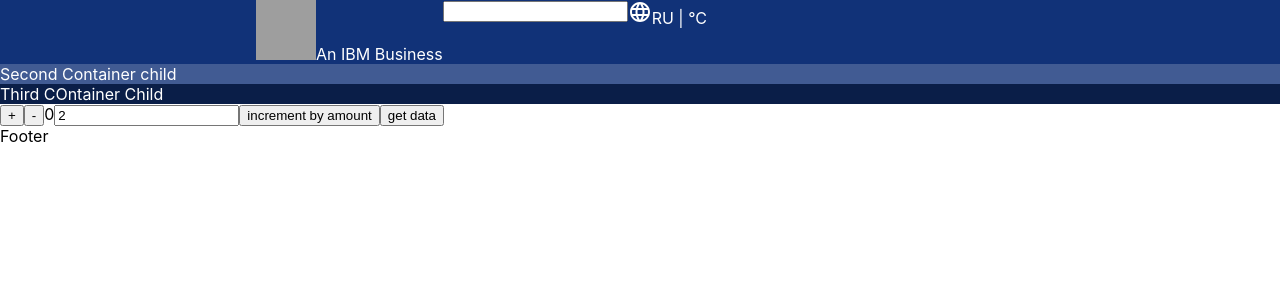
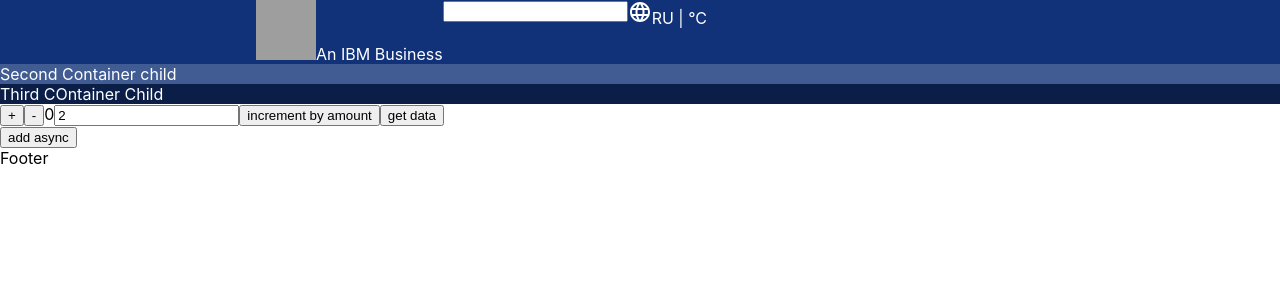
Before and after one commit to Nicelx/weather-app, a React (Create React App) app: page / in a window 1280 px wide. Shown: the top 300 px of the page. Built offline with nearby package versions, Linux system fonts and the light colour scheme; grey boxes are pictures that could not be loaded.

Commit message:
redux playing

```diff
--- a/src/components/Counter/Counter.js
+++ b/src/components/Counter/Counter.js
@@ -8,6 +8,7 @@ import {
 	selectCount,
 	selectData,
 	getData,
+	addAsync
   } from './counterSlice';
 
 const Counter = () => {
@@ -23,12 +24,17 @@ const Counter = () => {
 			<button onClick = {() => dispatch(increment())}>+</button>
 			<button onClick = {() => dispatch(decrement())}>-</button>
 			<span>{count}</span>
-			{/* <span>{data}</span> */}
 			<input type="text" value = {incrementAmount} onChange = {e => setIncrementAmount(e.target.value)}/>
 			<button onClick = {() => dispatch(incrementByAmount(Number(incrementAmount)))}>increment by amount</button>
 
 			<button onClick = {() => dispatch(getData())}>get data</button>
+			<div>
+				<button onClick = {() => dispatch(addAsync('some string'))}>add async</button>
+				<span>{data && data}</span>
+			</div>
 		</div>
+
+
 	);
 };
 
--- a/src/components/Counter/counterSlice.js
+++ b/src/components/Counter/counterSlice.js
@@ -35,7 +35,12 @@ export const getData = () => dispatch => {
 		.then(response => response.json())
 		.then(json => dispatch(saveData(json)))
 }
-
+export const addAsync = (some) => dispatch => {
+	console.log('in addAsync')
+	setTimeout(() => {
+		dispatch(saveData(some))
+	},1000)
+}
 
 export const selectCount = (state) => state.counter.value;
 export const selectData = state => state.counter.data
```
